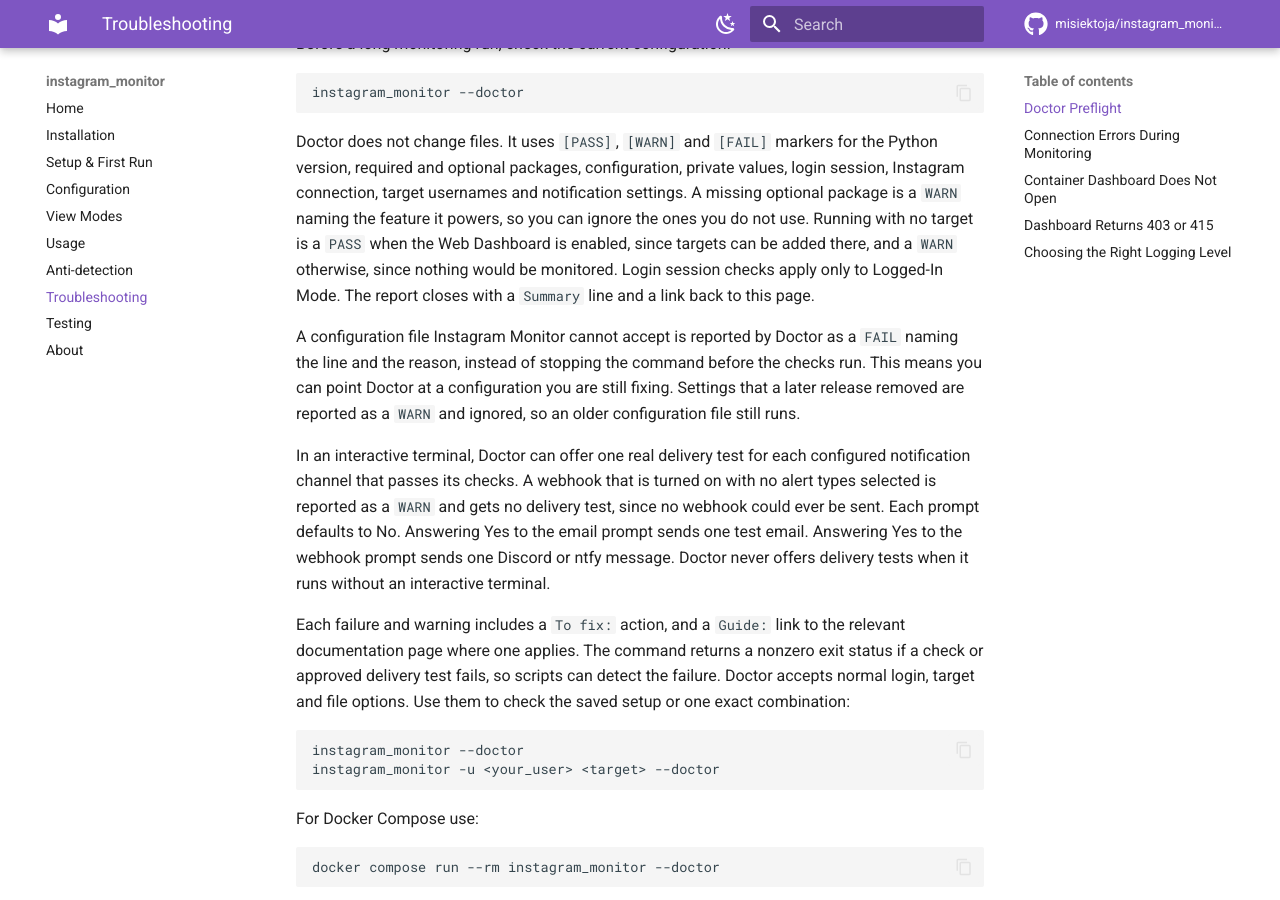
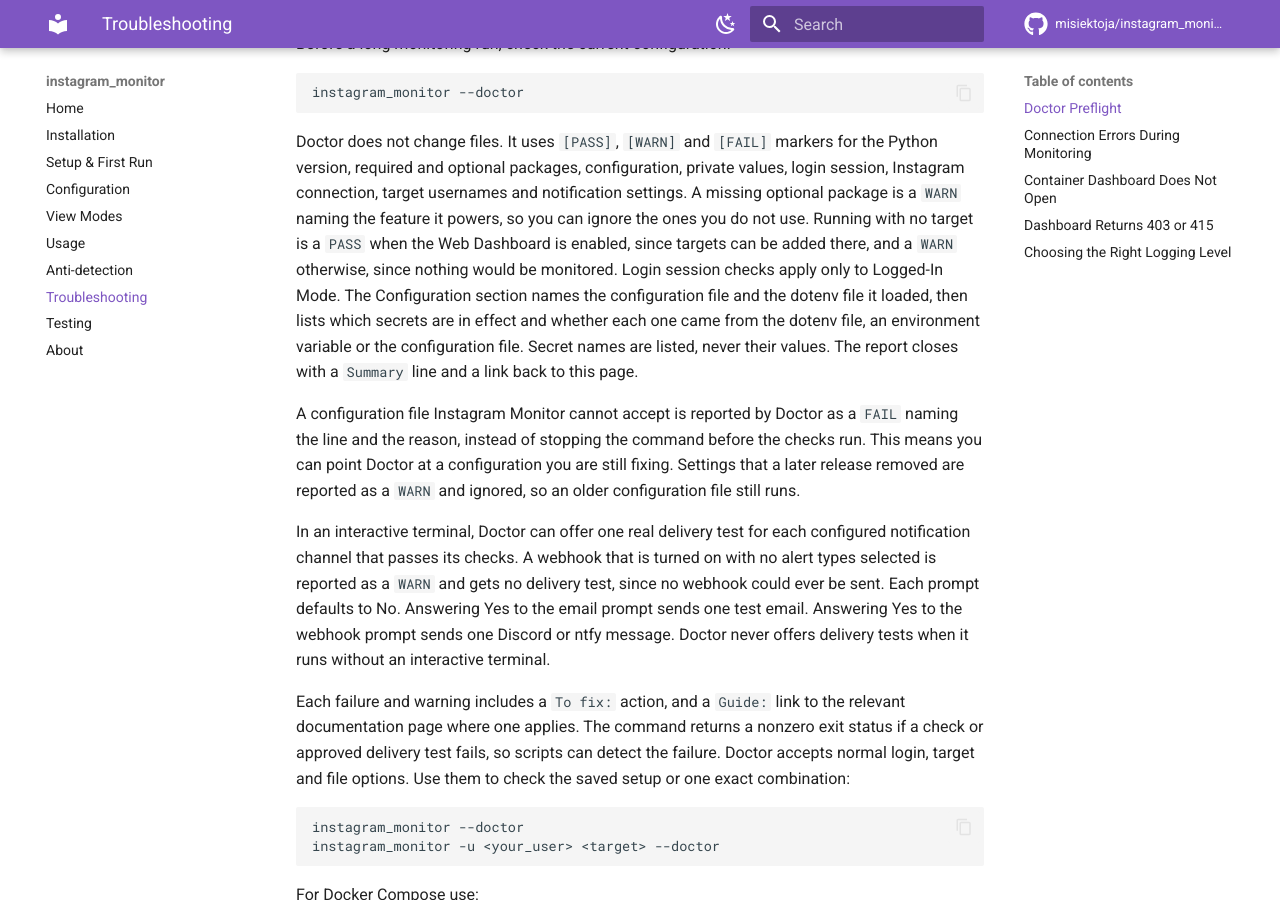
Before and after one commit to misiektoja/instagram_monitor, an MkDocs documentation site: the page built from docs/troubleshooting.md, in a window 1280 px wide and 900 px high, scrolled down 316 px. Built offline with MkDocs 1.6.1 and Material for MkDocs 9.7.7, drawn with Linux system fonts in a browser that asks for light colours; comment, search, counter and statistics services are not loaded.

Commit message:
docs(troubleshooting): note the dotenv path and secret source rows

````diff
--- a/docs/troubleshooting.md
+++ b/docs/troubleshooting.md
@@ -11,7 +11,7 @@
 instagram_monitor --doctor
 ```
 
-Doctor does not change files. It uses `[PASS]`, `[WARN]` and `[FAIL]` markers for the Python version, required and optional packages, configuration, private values, login session, Instagram connection, target usernames and notification settings. A missing optional package is a `WARN` naming the feature it powers, so you can ignore the ones you do not use. Running with no target is a `PASS` when the Web Dashboard is enabled, since targets can be added there, and a `WARN` otherwise, since nothing would be monitored. Login session checks apply only to Logged-In Mode. The report closes with a `Summary` line and a link back to this page.
+Doctor does not change files. It uses `[PASS]`, `[WARN]` and `[FAIL]` markers for the Python version, required and optional packages, configuration, private values, login session, Instagram connection, target usernames and notification settings. A missing optional package is a `WARN` naming the feature it powers, so you can ignore the ones you do not use. Running with no target is a `PASS` when the Web Dashboard is enabled, since targets can be added there, and a `WARN` otherwise, since nothing would be monitored. Login session checks apply only to Logged-In Mode. The Configuration section names the configuration file and the dotenv file it loaded, then lists which secrets are in effect and whether each one came from the dotenv file, an environment variable or the configuration file. Secret names are listed, never their values. The report closes with a `Summary` line and a link back to this page.
 
 A configuration file Instagram Monitor cannot accept is reported by Doctor as a `FAIL` naming the line and the reason, instead of stopping the command before the checks run. This means you can point Doctor at a configuration you are still fixing. Settings that a later release removed are reported as a `WARN` and ignored, so an older configuration file still runs.
 
````
